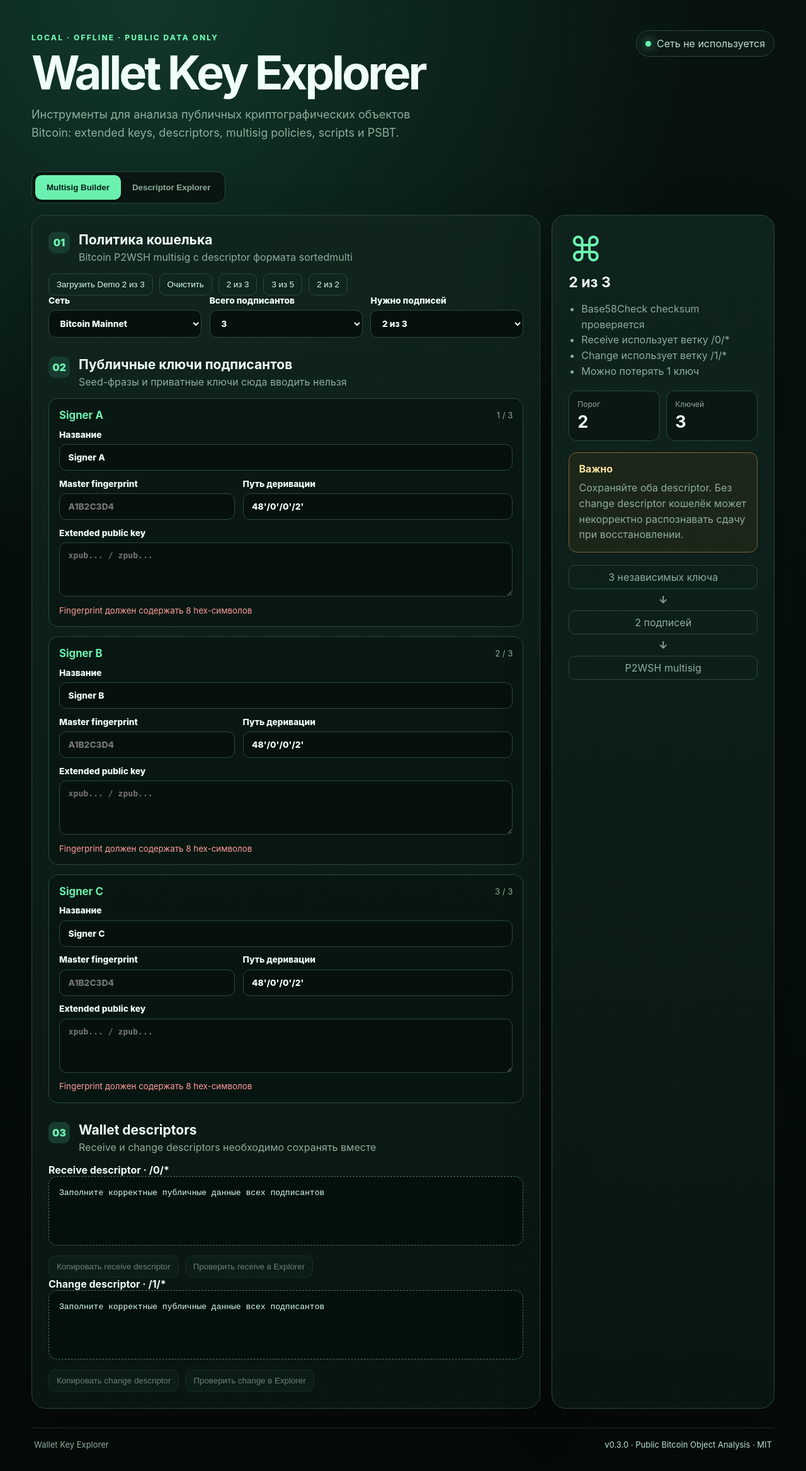
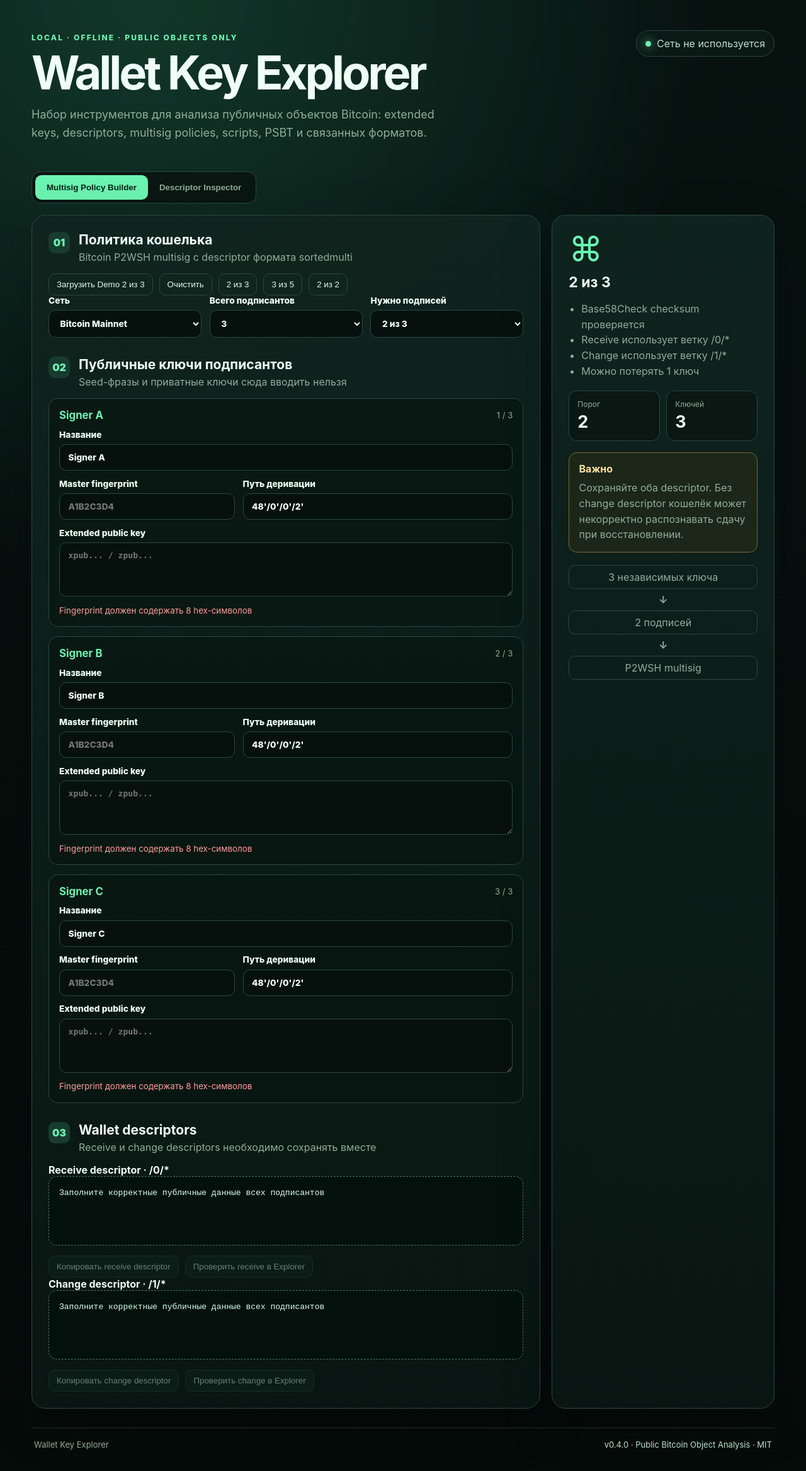
Before and after one commit to vanitoo/Wallet-Key-Explorer, a Next.js app: page / in a window 1280 px wide. Shown: the whole page at 63% size. Built offline with nearby package versions, Linux system fonts and the light colour scheme.

Commit message:
refactor: remove wallet-oriented UI language

```diff
--- a/src/app/page.tsx
+++ b/src/app/page.tsx
@@ -26,16 +26,16 @@
     <main className="shell">
       <section className="hero">
         <div>
-          <span className="eyebrow">LOCAL · OFFLINE · PUBLIC DATA ONLY</span>
+          <span className="eyebrow">LOCAL · OFFLINE · PUBLIC OBJECTS ONLY</span>
           <h1>Wallet Key Explorer</h1>
-          <p>Инструменты для анализа публичных криптографических объектов Bitcoin: extended keys, descriptors, multisig policies, scripts и PSBT.</p>
+          <p>Набор инструментов для анализа публичных объектов Bitcoin: extended keys, descriptors, multisig policies, scripts, PSBT и связанных форматов.</p>
         </div>
         <div className="offline-pill"><span /> Сеть не используется</div>
       </section>
 
       <div className="tabs main-tabs">
-        <button className={activeTab === "multisig" ? "active" : ""} onClick={() => setActiveTab("multisig")}>Multisig Builder</button>
-        <button className={activeTab === "descriptor" ? "active" : ""} onClick={() => setActiveTab("descriptor")}>Descriptor Explorer</button>
+        <button className={activeTab === "multisig" ? "active" : ""} onClick={() => setActiveTab("multisig")}>Multisig Policy Builder</button>
+        <button className={activeTab === "descriptor" ? "active" : ""} onClick={() => setActiveTab("descriptor")}>Descriptor Inspector</button>
       </div>
 
       <div hidden={activeTab !== "multisig"}>
@@ -49,7 +49,7 @@
         />
       </div>
 
-      <footer className="app-footer"><span>Wallet Key Explorer</span><span>v0.3.0 · Public Bitcoin Object Analysis · MIT</span></footer>
+      <footer className="app-footer"><span>Wallet Key Explorer</span><span>v0.4.0 · Public Bitcoin Object Analysis · MIT</span></footer>
     </main>
   );
 }
```
